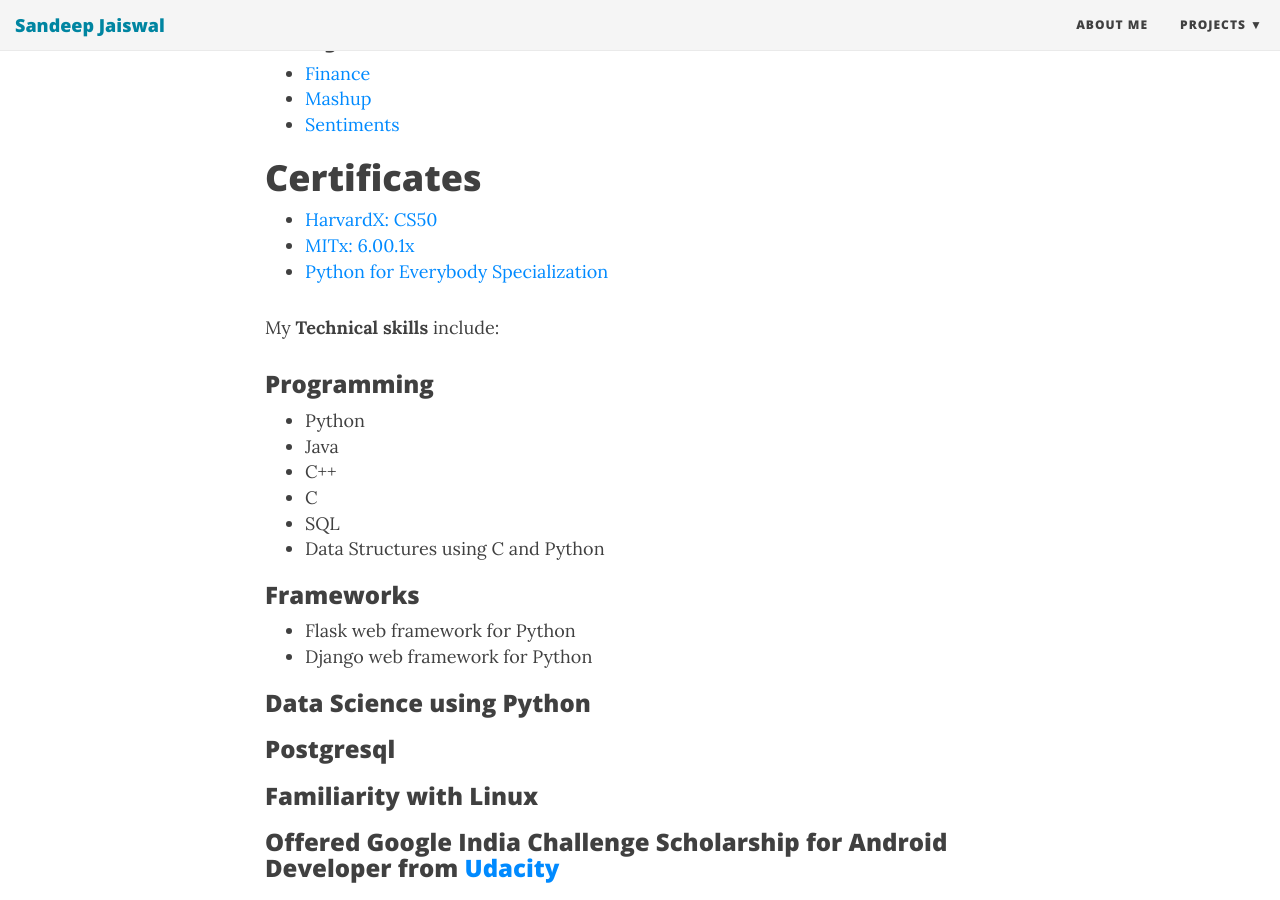
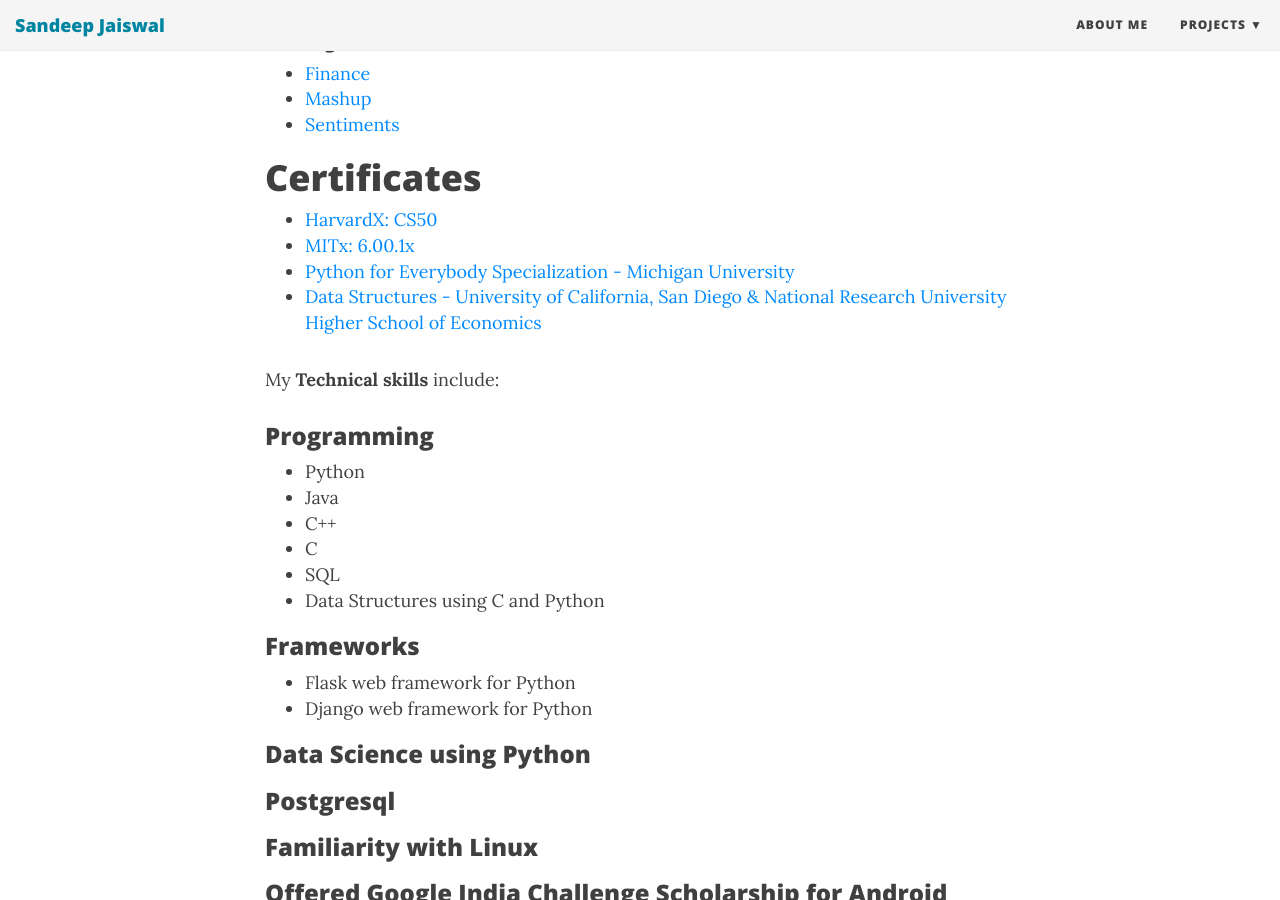
Before and after one commit to sandyjswl/sandyjswl.github.io---old, a Jekyll site: the page built from aboutme.md, in a window 1280 px wide and 900 px high, scrolled down 351 px. Built offline with Jekyll 4.4.1, drawn with Linux system fonts in a browser that asks for light colours; nearby versions of some CDN libraries.

Commit message:
Update aboutme.md

```diff
--- a/aboutme.md
+++ b/aboutme.md
@@ -14,9 +14,10 @@
 
 # Certificates
 
-- [HarvardX: CS50](https://courses.edx.org/certificates/6a272e5983004a96ba45869d95ce633e)
+- [HarvardX: CS50](https://courses.edx.org/certificates/3abc6397ac9e4e2291a1eae0dd7b0d29)
 - [MITx: 6.00.1x](https://courses.edx.org/certificates/6c40e5a48075457ea7d99fd8775b51cc)
-- [Python for Everybody Specialization](https://www.coursera.org/account/accomplishments/verify/UGP9UQ53QP6J)
+- [Python for Everybody Specialization - Michigan University](https://www.coursera.org/account/accomplishments/verify/UGP9UQ53QP6J)
+- [Data Structures - University of California, San Diego & National Research University Higher School of Economics](https://www.coursera.org/account/accomplishments/certificate/HK4JBD7BARUE)
 
 My **Technical skills** include:
 
```
